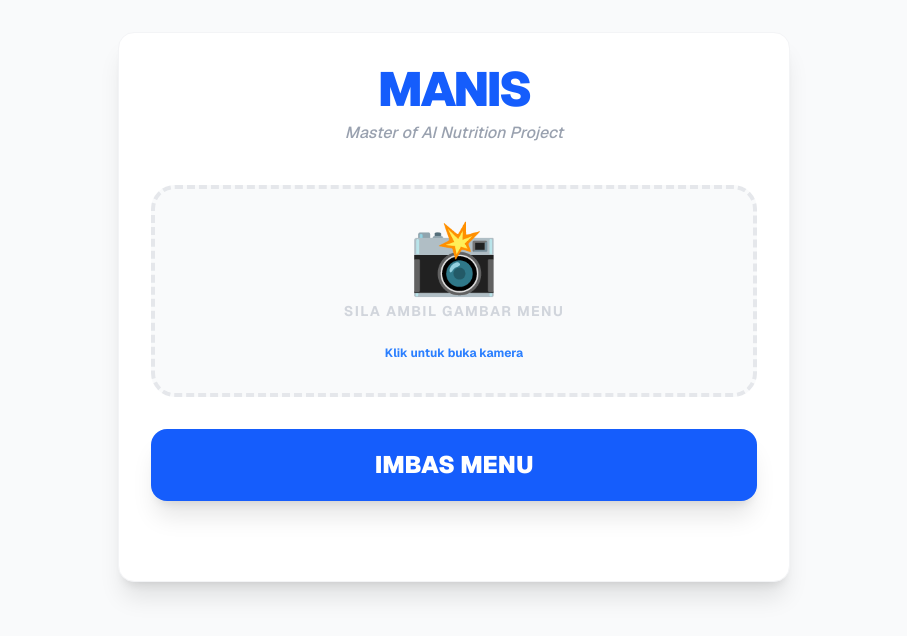
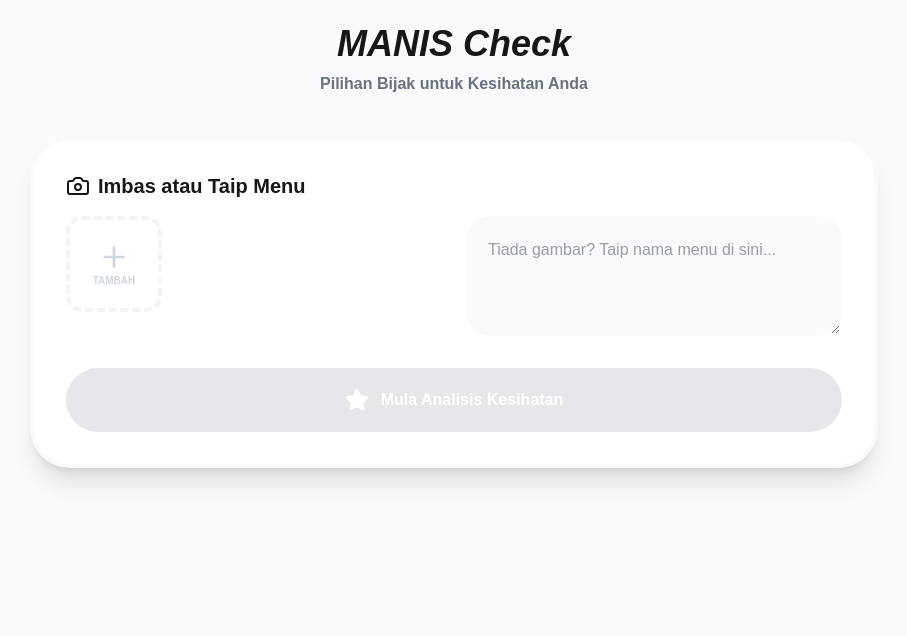
Before and after one commit to Alvancho88/Test_Next_JS, a Next.js app: page / in a window 1280 px wide. Shown: the top 636 px of the page, without its empty margins (186-1093 px from the left). Built offline with nearby package versions, Linux system fonts and the light colour scheme.

Commit message:
v1_mirror_modification

```diff
--- a/app/page.tsx
+++ b/app/page.tsx
@@ -1,132 +1,182 @@
-"use client";
+"use client"
 
-import React, { useState, ChangeEvent } from 'react';
-import axios from 'axios';
+import { PageLayout } from "@/components/page-layout"
+import { useState, ChangeEvent } from "react"
+import Image from "next/image"
+import axios from 'axios'
+import {
+  Camera, Upload, X, Star, CheckCircle, Info, Loader2, Plus, Trash2, ArrowRight
+} from "lucide-react"
 
 interface NutritionItem {
-  f: string;  // Food name
-  c: number;  // Calories
-  ft: number; // Fat
-  gi: string; // Glycemic Index
+  f: string;
+  c: number;
+  ft: number;
+  gi: string;
 }
 
-export default function ManisPage() {
-  const [file, setFile] = useState<File | null>(null);
-  const [preview, setPreview] = useState<string | null>(null);
-  const [results, setResults] = useState<NutritionItem[]>([]);
-  const [loading, setLoading] = useState<boolean>(false);
-  const [error, setError] = useState<string | null>(null);
+interface AnalysisResults {
+  best: NutritionItem | null;
+  next_three: NutritionItem[];
+  all: NutritionItem[];
+}
+
+export default function RecommendationPage() {
+  const [files, setFiles] = useState<File[]>([]);
+  const [previews, setPreviews] = useState<string[]>([]);
+  const [manualText, setManualText] = useState("");
+  const [loading, setLoading] = useState(false);
+  const [results, setResults] = useState<AnalysisResults | null>(null);
 
   const handleFileChange = (e: ChangeEvent<HTMLInputElement>) => {
-    if (e.target.files && e.target.files[0]) {
-      const selectedFile = e.target.files[0];
-      setFile(selectedFile);
-      setPreview(URL.createObjectURL(selectedFile));
-      setResults([]);
-      setError(null);
+    if (e.target.files) {
+      const selected = Array.from(e.target.files).slice(0, 5);
+      const remainingSlots = 5 - files.length;
+      const finalToUpload = selected.slice(0, remainingSlots);
+
+      setFiles(prev => [...prev, ...finalToUpload]);
+      const newPreviews = finalToUpload.map(f => URL.createObjectURL(f));
+      setPreviews(prev => [...prev, ...newPreviews]);
     }
   };
 
-  const handleUpload = async () => {
-    if (!file) {
-      setError("Sila pilih gambar menu terlebih dahulu.");
-      return;
-    }
+  const removeImage = (index: number) => {
+    setFiles(prev => prev.filter((_, i) => i !== index));
+    setPreviews(prev => prev.filter((_, i) => i !== index));
+  };
 
+  const handleAnalyze = async () => {
     setLoading(true);
-    setError(null);
+    setResults(null);
+    try {
+      const formData = new FormData();
+      files.forEach(f => formData.append('file', f));
+      formData.append('userText', manualText);
 
-    const formData = new FormData();
-    formData.append('file', file);
-
-    try {
-      // Points to our Flask api/index.py via Next.js rewrites
-      const response = await axios.post('/api/predict', formData, {
-        headers: { 'Content-Type': 'multipart/form-data' },
-      });
-
-      setResults(Array.isArray(response.data) ? response.data : []);
-    } catch (err: any) {
-      console.error("Upload error details:", err);
-      const detail = err.response?.data?.details || "Server logic error";
-      setError(`Gagal memproses: ${detail}`);
+      const res = await axios.post('/api/predict', formData);
+      setResults(res.data);
+    } catch (err) {
+      console.error(err);
+      alert("Ralat analisis. Sila cuba lagi.");
     } finally {
       setLoading(false);
     }
   };
 
   return (
-    <div className="min-h-screen bg-gray-50 p-4 md:p-8 font-sans">
-      <div className="max-w-2xl mx-auto bg-white rounded-2xl shadow-xl p-8 border border-gray-100">
-        <header className="text-center mb-10">
-          <h1 className="text-5xl font-black text-blue-600 tracking-tighter mb-2">MANIS</h1>
-          <p className="text-gray-400 font-medium italic">Master of AI Nutrition Project</p>
+    <PageLayout>
+      <div className="max-w-4xl mx-auto p-6 pb-24">
+        <header className="mb-10 text-center">
+          <h1 className="text-4xl font-black text-primary mb-2 italic">MANIS Check</h1>
+          <p className="text-gray-500 font-bold">Pilihan Bijak untuk Kesihatan Anda</p>
         </header>
 
-        {/* Camera / Upload Section */}
-        <div className="relative group flex flex-col items-center justify-center border-4 border-dashed border-gray-200 rounded-3xl p-8 mb-8 transition-colors hover:border-blue-300 bg-gray-50">
-          {preview ? (
-            <img src={preview} alt="Preview" className="max-h-72 rounded-2xl shadow-lg mb-4" />
-          ) : (
-            <div className="text-gray-300 mb-4 text-center">
-              <span className="text-7xl block mb-2">📸</span>
-              <p className="text-sm font-bold uppercase tracking-widest">Sila ambil gambar menu</p>
+        {/* Input Section */}
+        <div className="bg-white rounded-[2.5rem] p-8 shadow-xl border-4 border-gray-50 mb-10">
+          <h2 className="text-xl font-black mb-4 flex items-center gap-2">
+            <Camera className="text-primary" /> Imbas atau Taip Menu
+          </h2>
+
+          <div className="grid grid-cols-1 md:grid-cols-2 gap-6">
+            {/* Multi-Image Display */}
+            <div className="flex flex-wrap gap-3">
+              {previews.map((src, i) => (
+                <div key={i} className="relative w-24 h-24 rounded-2xl overflow-hidden border-2 border-primary/20 shadow-md">
+                  <Image src={src} alt="preview" fill className="object-cover" />
+                  <button
+                    onClick={() => removeImage(i)}
+                    className="absolute top-1 right-1 bg-red-500 text-white p-1 rounded-full hover:scale-110 transition-transform"
+                  >
+                    <X size={14} strokeWidth={3}/>
+                  </button>
+                </div>
+              ))}
+              {files.length < 5 && (
+                <label className="w-24 h-24 border-4 border-dashed border-gray-100 rounded-2xl flex flex-col items-center justify-center cursor-pointer hover:border-primary/50 hover:bg-primary/5 transition-all group">
+                  <Plus className="text-gray-300 group-hover:text-primary transition-colors" size={32} />
+                  <span className="text-[10px] font-black text-gray-300 group-hover:text-primary">TAMBAH</span>
+                  <input type="file" multiple hidden onChange={handleFileChange} accept="image/*" />
+                </label>
+              )}
             </div>
-          )}
 
-          <input
-            type="file"
-            accept="image/*"
-            capture="environment"
-            onChange={handleFileChange}
-            className="absolute inset-0 opacity-0 cursor-pointer"
-          />
-          {!preview && <p className="text-xs text-blue-500 mt-2 font-bold">Klik untuk buka kamera</p>}
+            {/* Manual Input */}
+            <textarea
+              className="w-full p-5 rounded-3xl bg-gray-50 border-2 border-transparent focus:border-primary/20 focus:bg-white outline-none transition-all font-medium text-gray-700 min-h-[120px]"
+              placeholder="Tiada gambar? Taip nama menu di sini..."
+              value={manualText}
+              onChange={(e) => setManualText(e.target.value)}
+            />
+          </div>
+
+          <button
+            onClick={handleAnalyze}
+            disabled={loading || (files.length === 0 && !manualText)}
+            className="w-full mt-8 py-5 bg-primary text-white font-black rounded-[2rem] shadow-lg shadow-primary/30 hover:shadow-primary/50 hover:-translate-y-1 active:translate-y-0 transition-all flex items-center justify-center gap-3 disabled:bg-gray-200 disabled:shadow-none"
+          >
+            {loading ? <Loader2 className="animate-spin" /> : <Star fill="currentColor" />}
+            {loading ? "Sila Tunggu..." : "Mula Analisis Kesihatan"}
+          </button>
         </div>
 
-        <button
-          onClick={handleUpload}
-          disabled={loading || !file}
-          className={`w-full py-5 rounded-2xl text-2xl font-black transition-all transform active:scale-95 shadow-xl ${
-            loading ? 'bg-gray-300 animate-pulse' : 'bg-blue-600 hover:bg-blue-700 text-white'
-          }`}
-        >
-          {loading ? "MENGANALISIS..." : "IMBAS MENU"}
-        </button>
+        {/* Results Section */}
+        {results && (
+          <div className="space-y-12 animate-in fade-in slide-in-from-bottom-5 duration-700">
+            {/* HIGHLIGHT: BEST CHOICE */}
+            {results.best && (
+              <div className="relative group">
+                <div className="absolute -inset-1 bg-gradient-to-r from-green-400 to-emerald-500 rounded-[3rem] blur opacity-25 group-hover:opacity-40 transition duration-1000"></div>
+                <div className="relative p-10 bg-white border-4 border-green-100 rounded-[3rem] shadow-2xl">
+                  <div className="absolute top-6 right-8 bg-green-500 text-white px-6 py-2 rounded-full font-black text-xs tracking-widest shadow-lg">
+                    REKOMENDASI TERBAIK
+                  </div>
+                  <h3 className="text-xs font-black text-green-500 uppercase tracking-widest mb-2">MENU PALING SELAMAT</h3>
+                  <h2 className="text-5xl font-black text-gray-900 leading-tight mb-6">{results.best.f}</h2>
 
-        {error && (
-          <div className="mt-6 p-4 bg-red-50 border-2 border-red-100 text-red-600 rounded-2xl text-center font-bold">
-            ⚠️ {error}
+                  <div className="flex flex-wrap gap-8">
+                    <div className="flex items-center gap-4">
+                      <div className="w-14 h-14 bg-green-100 rounded-2xl flex items-center justify-center text-green-600">
+                        <Star fill="currentColor" size={28} />
+                      </div>
+                      <div>
+                        <p className="text-[10px] font-black text-gray-400 uppercase tracking-tighter">Indeks GI</p>
+                        <p className="text-2xl font-black text-green-600">{results.best.gi}</p>
+                      </div>
+                    </div>
+                    <div className="flex items-center gap-4">
+                      <div className="w-14 h-14 bg-orange-100 rounded-2xl flex items-center justify-center text-orange-600">
+                        <CheckCircle size={28} />
+                      </div>
+                      <div>
+                        <p className="text-[10px] font-black text-gray-400 uppercase tracking-tighter">Kalori Anggaran</p>
+                        <p className="text-2xl font-black text-orange-600">{results.best.c} kcal</p>
+                      </div>
+                    </div>
+                  </div>
+                </div>
+              </div>
+            )}
+
+            {/* SECONDARY CHOICES */}
+            {results.next_three.length > 0 && (
+              <div>
+                <h3 className="text-2xl font-black text-gray-800 mb-6 px-4">Alternatif Lain</h3>
+                <div className="grid grid-cols-1 md:grid-cols-3 gap-6">
+                  {results.next_three.map((item, i) => (
+                    <div key={i} className="p-6 bg-white border-2 border-gray-50 rounded-[2rem] hover:border-primary/20 transition-all shadow-sm">
+                      <h4 className="font-black text-gray-800 text-lg mb-3">{item.f}</h4>
+                      <div className="flex justify-between items-center">
+                        <span className="text-sm font-bold text-gray-400">{item.c} kcal</span>
+                        <span className="px-3 py-1 bg-blue-50 text-blue-600 text-[10px] font-black rounded-lg">GI: {item.gi}</span>
+                      </div>
+                    </div>
+                  ))}
+                </div>
+              </div>
+            )}
           </div>
         )}
-
-        {/* Results Card Display */}
-        <div className="mt-12">
-          {results.length > 0 && (
-            <h2 className="text-3xl font-black text-gray-800 mb-6 border-b-4 border-blue-100 pb-2 inline-block">Hasil Imbasan</h2>
-          )}
-
-          <div className="grid gap-4">
-            {results.map((item, index) => (
-              <div key={index} className="p-6 bg-white rounded-2xl shadow-sm border border-gray-100 flex justify-between items-center hover:shadow-md transition-shadow">
-                <div>
-                  <h3 className="text-2xl font-bold text-gray-800">{item.f}</h3>
-                  <div className="mt-2 flex gap-4 text-gray-500 font-bold">
-                    <span className="bg-blue-50 px-3 py-1 rounded-lg">🔥 {item.c} kcal</span>
-                    <span className="bg-orange-50 px-3 py-1 rounded-lg">⚖️ {item.ft}g Lemak</span>
-                  </div>
-                </div>
-                <div className={`px-5 py-3 rounded-2xl text-lg font-black shadow-inner ${
-                  item.gi === 'Low' ? 'bg-green-100 text-green-700' :
-                  item.gi === 'Medium' ? 'bg-yellow-100 text-yellow-700' : 'bg-red-100 text-red-700'
-                }`}>
-                  GI: {item.gi}
-                </div>
-              </div>
-            ))}
-          </div>
-        </div>
       </div>
-    </div>
-  );
+    </PageLayout>
+  )
 }
```
